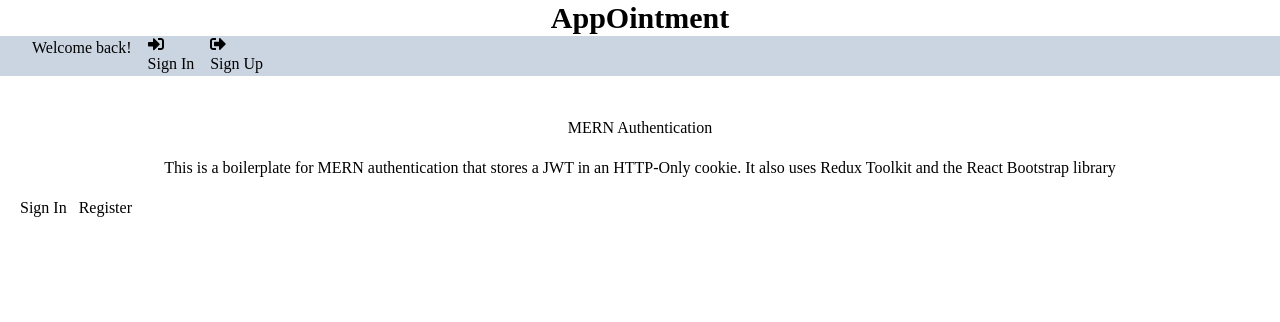
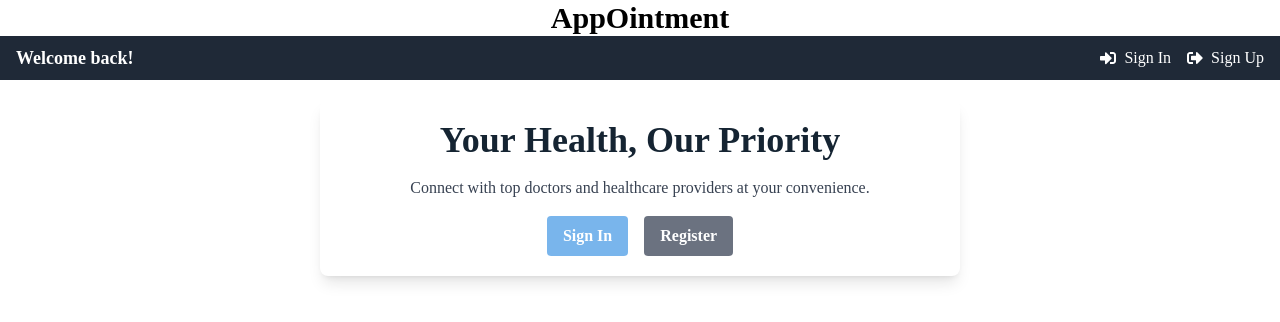
Before and after one commit to Acmeware-net/doctor-one-click, a React (Vite) app in the folder frontend/: page / in a window 1280 px wide. Shown: the top 322 px of the page. Built offline with nearby package versions, Linux system fonts and the light colour scheme.

Commit message:
Improve the tailwind.css

```diff
--- a/frontend/src/components/FormContainer.jsx
+++ b/frontend/src/components/FormContainer.jsx
@@ -1,11 +1,8 @@
-
 const FormContainer = ({ children }) => {
   return (
-    <div>
-      <div className='justify-content-md-center mt-5'>
-        <div xs={12} md={6} className='card p-5'>
-          {children}
-        </div>
+    <div className="flex justify-center mt-5">
+      <div className="w-full max-w-md bg-lime-50 p-6 rounded-1g shadow-md">
+        {children}
       </div>
     </div>
   );
--- a/frontend/src/components/Header.jsx
+++ b/frontend/src/components/Header.jsx
@@ -1,6 +1,4 @@
-
 import { FaSignInAlt, FaSignOutAlt } from 'react-icons/fa';
-
 import { useSelector, useDispatch } from 'react-redux';
 import { useNavigate, Link } from 'react-router-dom';
 import { useLogoutMutation } from '../slices/usersApiSlice';
@@ -25,42 +23,39 @@ const Header = () => {
   };
 
   return (
-    <header className="container bg-slate-300">
-      <nav  variant='dark' expand='lg' collapseOnSelect>
-        <div className='flex flex-row space-x-400'>
-          <Link to='/'>
-            <div className='float-left'>Welcome back!</div>
+    <header className="bg-gray-800 text-white">
+      <nav className="container mx-auto px-4 py-2 flex justify-between items-center">
+        <Link to="/" className="text-lg font-bold">
+          Welcome back!
         </Link>
-          {/* <div aria-controls='basic-navbar-nav' /> */}
-          <div id='basic-navbar-nav' className="float-right">
-            <nav className='ms-auto flex flex-row px-4 space-x-4'>
+        <div className="flex space-x-4">
           {userInfo ? (
             <>
-                  <div title={userInfo.name} id='username'>:
-                    <Link to='/profile'>
-                      <div>Profile</div>
+              <div className="flex items-center space-x-2">
+                <span className="text-sm font-medium">{userInfo.name}</span>
+                <Link to="/profile" className="hover:text-gray-300">
+                  <span>Profile</span>
                 </Link>
-                    <div onClick={logoutHandler}>
+                <button
+                  onClick={logoutHandler}
+                  className="hover:text-gray-300 focus:outline-none"
+                >
                   Logout
-                    </div>
+                </button>
               </div>
             </>
           ) : (
             <>
-                  <Link to='/login'>
-                    <div >
-                      <FaSignInAlt /> Sign In
-                    </div>
+              <Link to="/login" className="flex items-center space-x-2 hover:text-gray-300">
+                <FaSignInAlt />
+                <span>Sign In</span>
               </Link>
-                  <Link to='/register'>
-                    <div >
-                      <FaSignOutAlt /> Sign Up
-                    </div>
+              <Link to="/register" className="flex items-center space-x-2 hover:text-gray-300">
+                <FaSignOutAlt />
+                <span>Sign Up</span>
               </Link>
             </>
           )}
-            </nav>
-          </div>
         </div>
       </nav>
     </header>
--- a/frontend/src/components/Hero.jsx
+++ b/frontend/src/components/Hero.jsx
@@ -1,22 +1,24 @@
 
 const Hero = () => {
   return (
-    <div className=' py-5'>
-      <div className='d-flex justify-content-center'>
-        <div className='p-5 d-flex flex-column align-items-center hero-div bg-light w-75'>
-          <h1 className='text-center mb-4'>MERN Authentication</h1>
-          <p className='text-center mb-4'>
-            This is a boilerplate for MERN authentication that stores a JWT in
-            an HTTP-Only cookie. It also uses Redux Toolkit and the React
-            Bootstrap library
+    <div className="py-5">
+      <div className="flex justify-center">
+        <div className="p-5 flex flex-col items-center bg-light bg-white w-11/12 md:w-3/4 lg:w-1/2 shadow-lg rounded-lg">
+          <h1 className="text-4xl font-bold text-center mb-4 text-blue-600">Your Health, Our Priority</h1>
+          <p className="text-center text-gray-700 mb-4">
+            Connect with top doctors and healthcare providers at your convenience.
           </p>
-          <div className='d-flex'>
-            <button variant='primary' href='/login' className='me-3'>
-              Sign In
-            </button>
-            <button variant='secondary' href='/register'>
-              Register
-            </button>
+          <div className="flex space-x-4">
+            <a href="/login">
+              <button className="bg-blue-500 hover:bg-blue-700 text-white font-bold py-2 px-4 rounded">
+                Sign In
+              </button>
+            </a>
+            <a href="/register">
+              <button className="bg-gray-500 hover:bg-gray-700 text-white font-bold py-2 px-4 rounded">
+                Register
+              </button>
+            </a>
           </div>
         </div>
       </div>
--- a/frontend/src/components/Loader.jsx
+++ b/frontend/src/components/Loader.jsx
@@ -1,16 +1,11 @@
-
 const Loader = () => {
   return (
     <div
-      animation='border'
-      role='status'
-      style={{
-        width: '100px',
-        height: '100px',
-        margin: 'auto',
-        display: 'block',
-      }}
-    ></div>
+      className="w-24 h-24 border-4 border-t-4 border-blue-500 border-opacity-50 rounded-full animate-spin mx-auto my-8"
+      role="status"
+    >
+      <span className="sr-only">Loading...</span>
+    </div>
   );
 };
 
--- a/frontend/src/components/PrivateRoute.jsx
+++ b/frontend/src/components/PrivateRoute.jsx
@@ -3,6 +3,18 @@ import { useSelector } from 'react-redux';
 
 const PrivateRoute = () => {
   const { userInfo } = useSelector((state) => state.auth);
+
+  if (userInfo === undefined) {
+    // Optionally, you could show a loading spinner or a message here if needed
+    return (
+      <div className="flex items-center justify-center min-h-screen">
+        <div className="w-16 h-16 border-4 border-t-4 border-blue-500 border-opacity-50 rounded-full animate-spin"></div>
+        <span className="sr-only">Checking authentication...</span>
+      </div>
+    );
+  }
+
   return userInfo ? <Outlet /> : <Navigate to='/login' replace />;
 };
+
 export default PrivateRoute;
```
Lines whose indentation alone changed are shown as unchanged.
